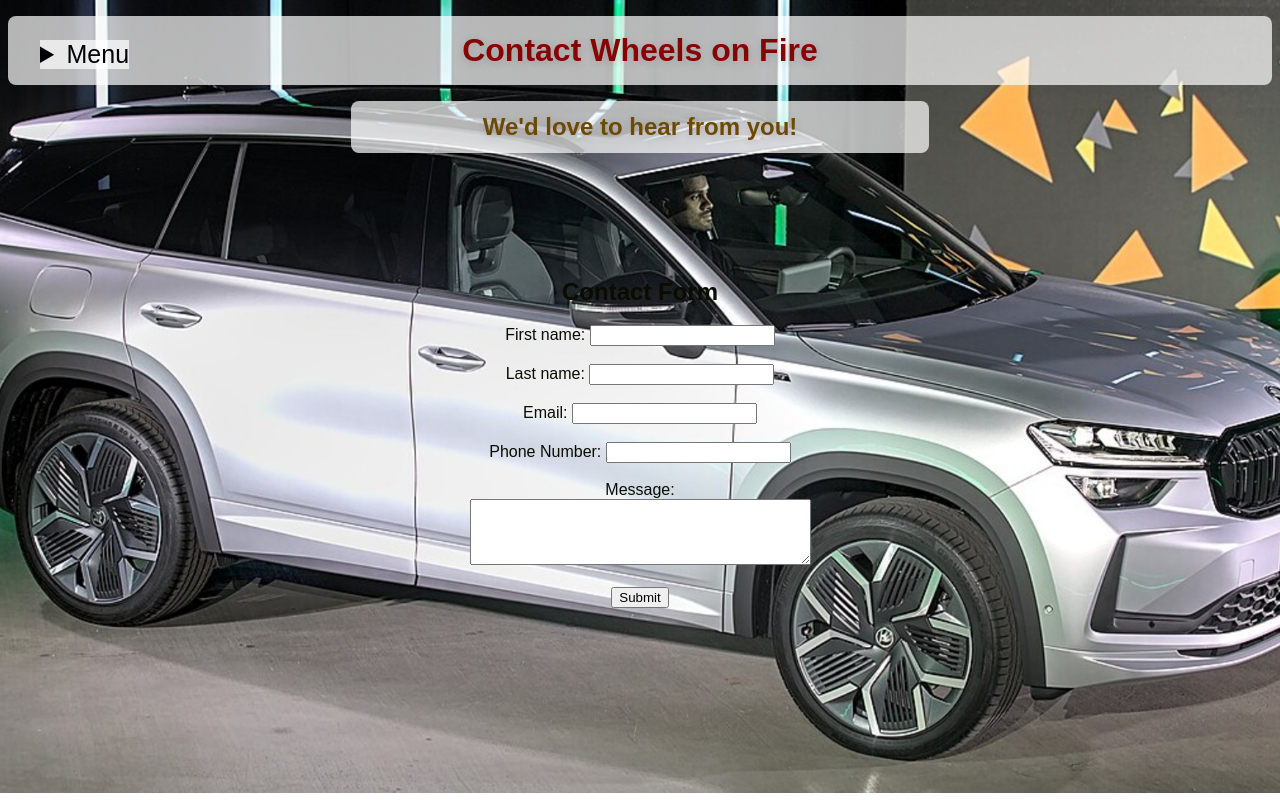
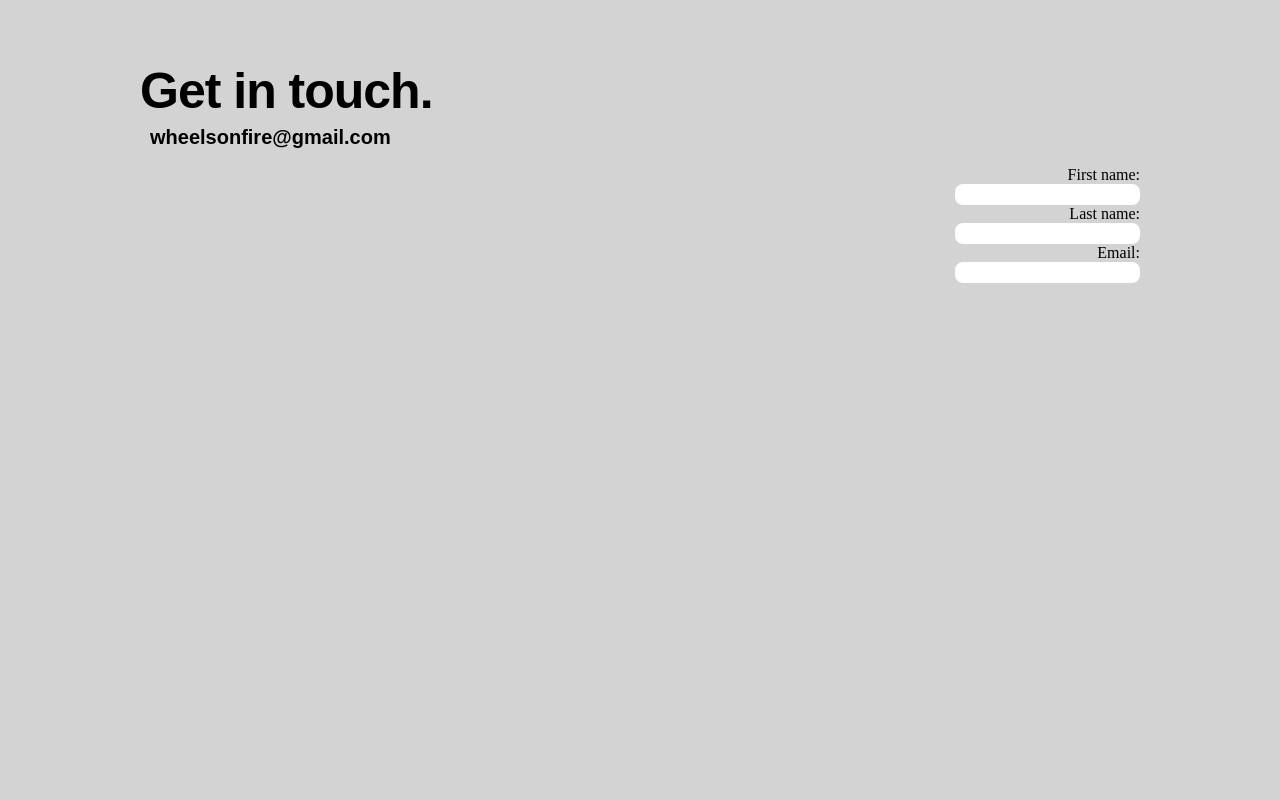
Before and after one commit to nady-lab/WebDev_Project_Carpoolers, a plain HTML site: page contact.html in a window 1280 px wide. Drawn offline with Linux system fonts and the light colour scheme.

Commit message:
new file:   contact.css 	modified:   contact.html

```diff
--- /dev/null
+++ b/contact.css
@@ -0,0 +1,46 @@
+h1 {
+    font-family: sans-serif;
+    color: #000000;
+    text-align: left;
+    font-size: 50px;
+    letter-spacing: -1px;
+    margin-bottom: -10px;
+}
+
+h2 {
+    font-family: sans-serif;
+    color: #000000;
+    text-align: left;
+    font-size: 20px;
+    margin-left: 10px;
+}
+
+.container {
+    max-width: 1000px;
+    margin: 0 auto;
+    padding: 20px;
+}
+
+body {
+    background-color: #000;
+}
+
+input[type=text] {
+  border: 2px solid rgb(255, 255, 255);
+  border-radius: 8px;
+}
+
+body {
+    background-color: lightgrey;
+
+}
+
+form{
+    text-align: right;
+
+}
+.container {
+    max-width: 1000px;
+    margin: 0 auto;
+    padding: 20px;
+}
--- a/contact.html
+++ b/contact.html
@@ -1,41 +1,27 @@
 <!DOCTYPE html>
 <html lang="en">
+
 <head>
-    <meta charset="UTF-8">
-    <meta name="viewport" content="width=device-width, initial-scale=1.0">
-    <title>Carpoolers - Contact</title>
-    <link rel="stylesheet" href="index.css">
+  <meta charset="UTF-8">
+  <meta name="viewport" content="width=device-width, initial-scale=1.0">
+  <title>Carpoolers - Contact</title>
+  <link rel="stylesheet" href="contact.css">
 </head>
+
 <body>
-    <h1>Contact Wheels on Fire</h1>
-    <section>
-      <h2 class="centered">We'd love to hear from you!</h2>
-    </section>
-    <div class="center-wrapper">
-      <h2>Contact Form</h2>
-      <form action="/action_page.php">
-        <label for="fname">First name:</label>
-        <input type="text" id="fname" name="fname" required><br><br>
-        <label for="lname">Last name:</label>
-        <input type="text" id="lname" name="lname" required><br><br>
-        <label for="email">Email:</label>
-        <input type="email" id="email" name="email" required><br><br>
-        <label for="pnumber">Phone Number:</label>
-        <input type="tel" id="pnumber" name="pnumber"><br><br>
-        <label for="message">Message:</label><br>
-        <textarea id="message" name="message" rows="4" cols="40" required></textarea><br><br>
-        <button type="submit">Submit</button>
-      </form>
-    </div>
-    <div class="menu">
-      <details>
-        <summary>Menu</summary>
-        <ul>
-          <li><a href="index.html">Home</a></li>
-          <li><a href="about.html">About Us</a></li>
-          <li><a href="contact.html">Contact Us</a></li>
-        </ul>
-      </details>
-    </div>
+  <div class="container">
+    <h1>Get in touch.</h1>
+    <h2>wheelsonfire@gmail.com</h2>
+    <form>
+      <label for="fname">First name:</label><br>
+      <input type="text" id="fname" name="fname"><br>
+      <label for="lname">Last name:</label><br>
+      <input type="text" id="lname" name="lname">
+      <label for="email"><br>Email:</label><br>
+      <input type="text" id="email" name="email">
+
+  </div>
+  </form>
 </body>
+
 </html>
```
